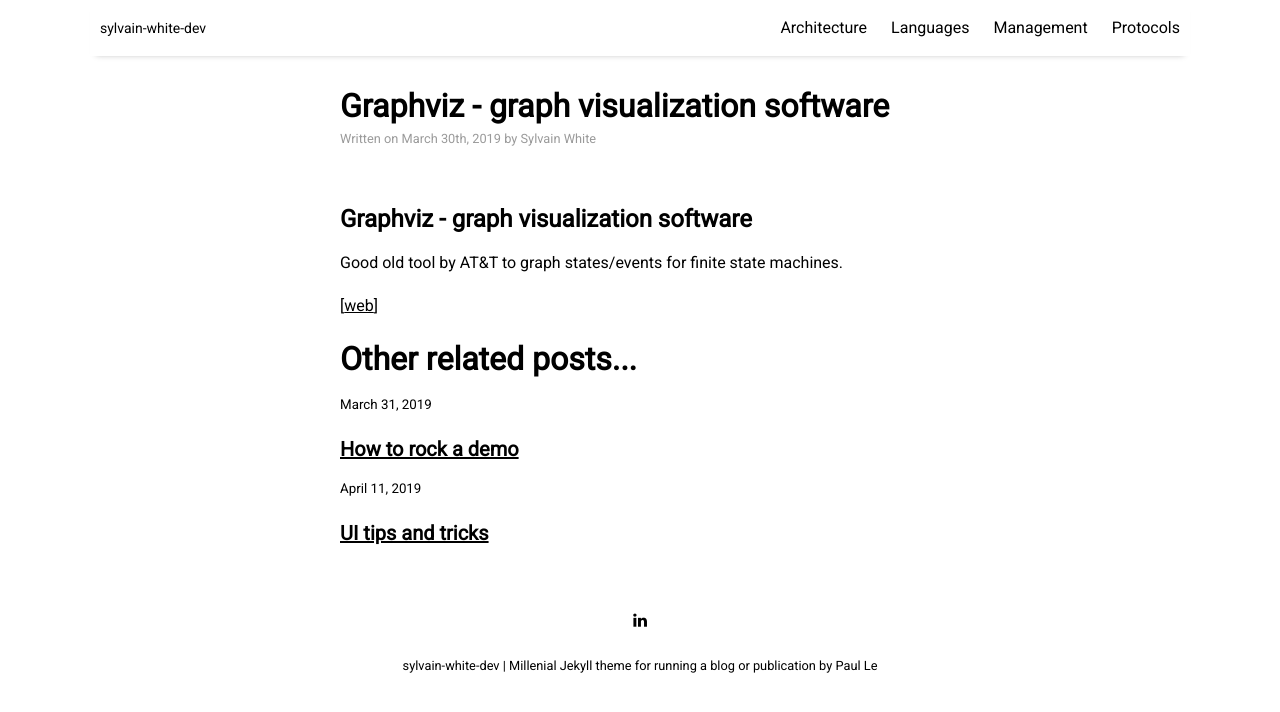
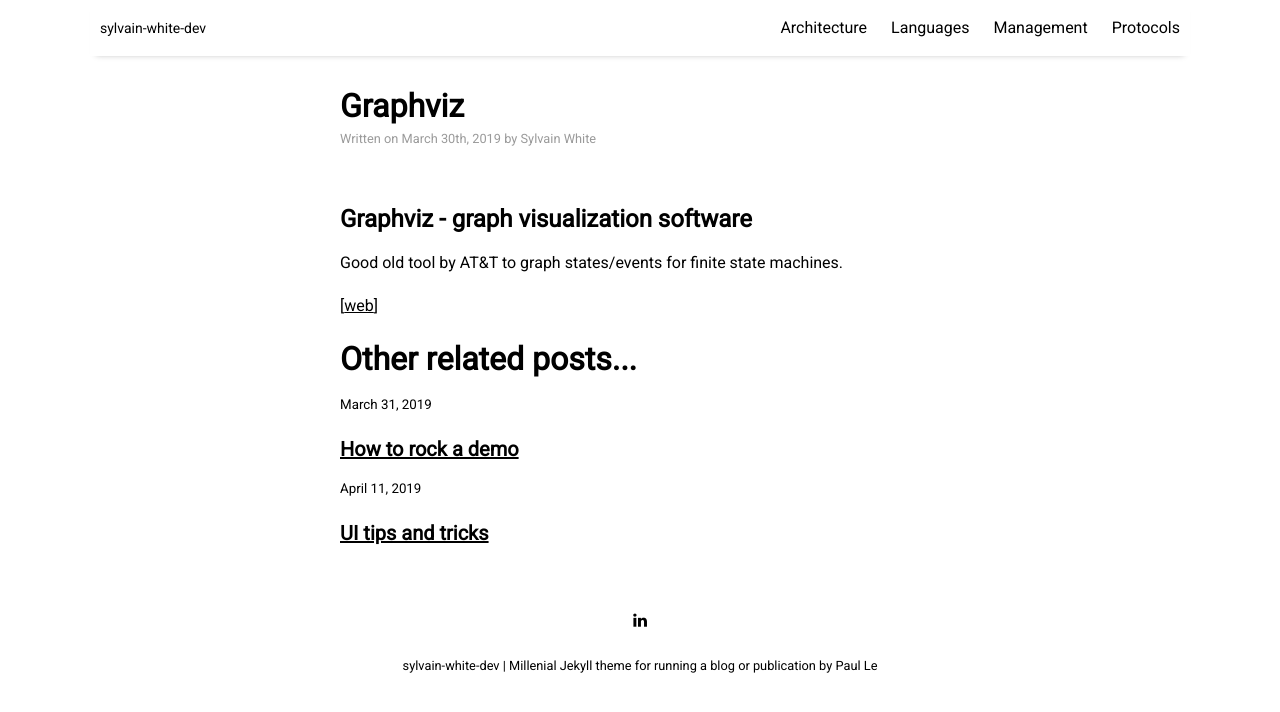
Before and after one commit to sylvainwhite/sylvain-white-dev, a Jekyll site: the page built from _posts/2019-03-30-graphviz.md, in a window 1280 px wide. Shown: the top 712 px of the page. Built offline with Jekyll 4.4.1, drawn with Linux system fonts in a browser that asks for light colours; nearby versions of some CDN libraries.

Commit message:
Shorten title to look better on phones

```diff
--- a/_posts/2019-03-30-graphviz.md
+++ b/_posts/2019-03-30-graphviz.md
@@ -1,6 +1,6 @@
 ---
 layout: post
-title: "Graphviz - graph visualization software"
+title: "Graphviz"
 author: "Sylvain White"
 categories: tools
 tags: [tools,ui]
```
Also changed, not shown: _posts/2019-04-04-robbedBitSignalingOnDS1.md (+1 -1 lines).
